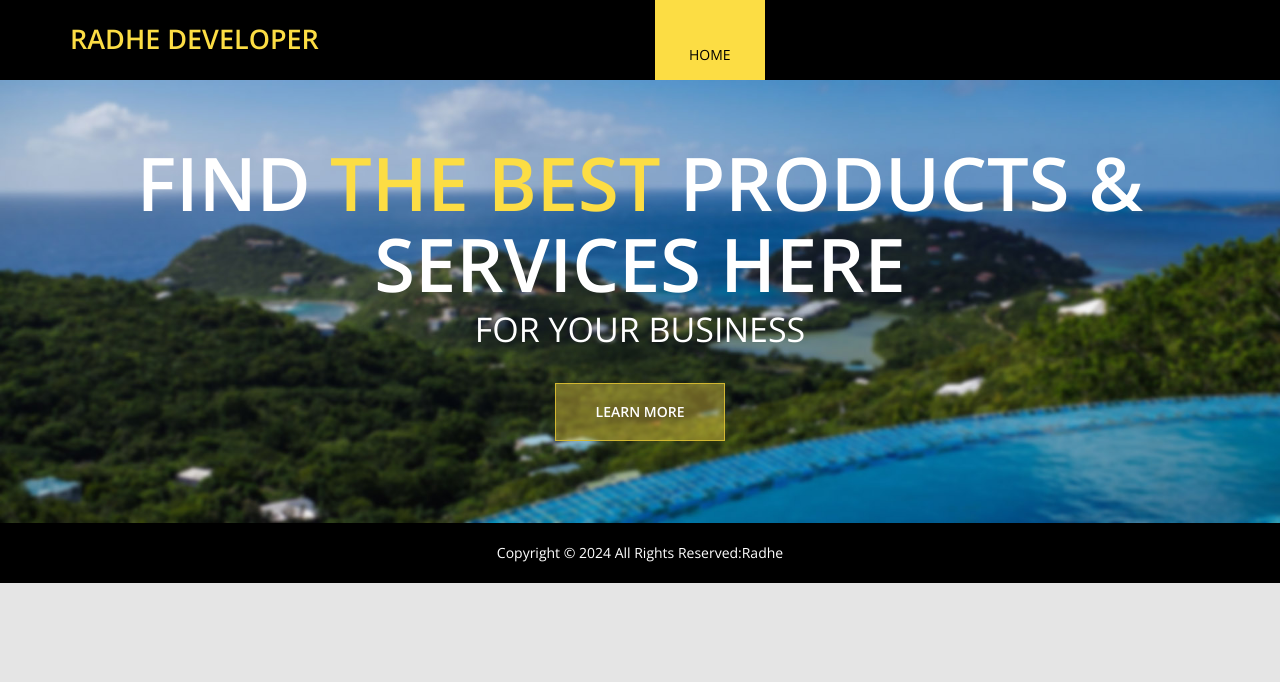
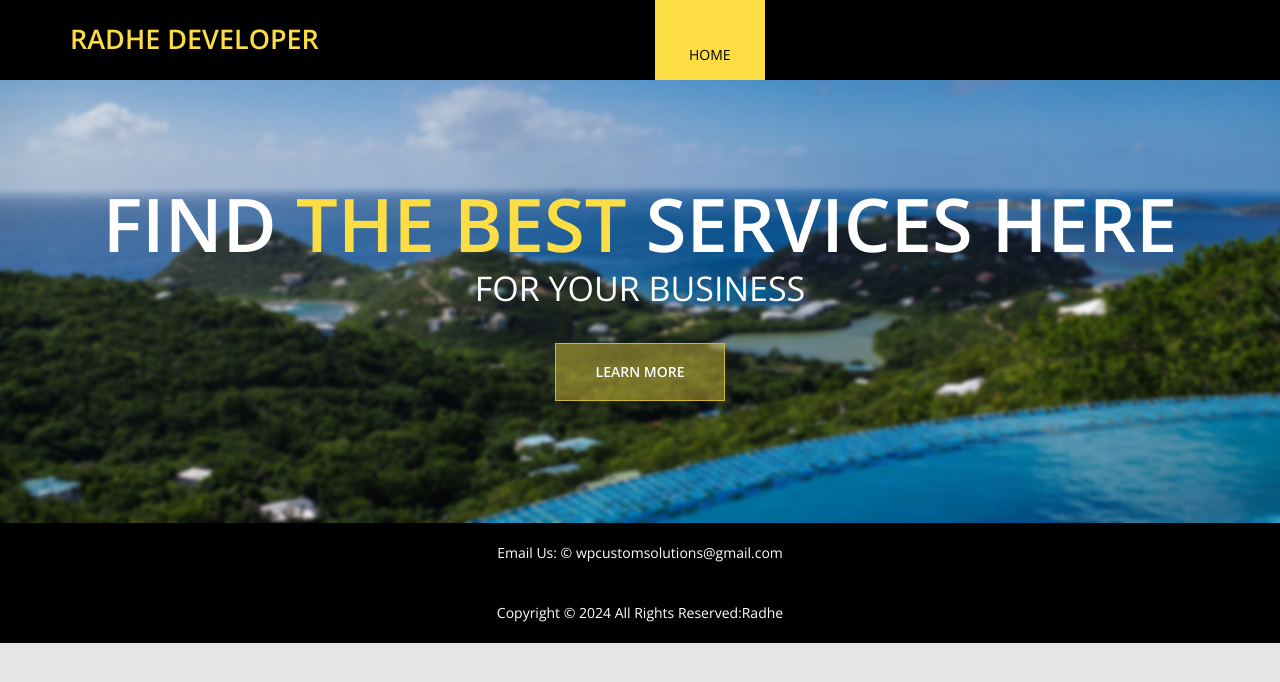
Before and after one commit to radheradhe2023/radhedeveloper, a plain HTML site: page index.html in a window 1280 px wide. Shown: the top 682 px of the page. Drawn offline with nearby package versions, Linux system fonts and the light colour scheme.

Commit message:
Update index.html

```diff
--- a/index.html
+++ b/index.html
@@ -45,7 +45,7 @@
 		  <ul class="slides">
 		    <li>
 			    <div class="tm-banner-inner">
-					<h1 class="tm-banner-title">Find <span class="tm-yellow-text">The Best</span> Products & Services here</h1>
+					<h1 class="tm-banner-title">Find <span class="tm-yellow-text">The Best</span> Services here</h1>
 					<p class="tm-banner-subtitle">For Your Business</p>
 					<a href="#more" class="tm-banner-link">Learn More</a>
 				</div>
@@ -53,7 +53,7 @@
 		    </li>
 		    <li>
 			    <div class="tm-banner-inner">
-					<h1 class="tm-banner-title">Find<span class="tm-yellow-text">The Best</span> Products & Services here</h1>
+					<h1 class="tm-banner-title">Find<span class="tm-yellow-text">The Best</span> Support here</h1>
 					<p class="tm-banner-subtitle">For Your Business</p>
 					<a href="#more" class="tm-banner-link">Learn More</a>
 				</div>
@@ -61,7 +61,7 @@
 		    </li>
 		    <li>
 			    <div class="tm-banner-inner">
-					<h1 class="tm-banner-title">Find <span class="tm-yellow-text">The Best</span> Products & Services here</h1>
+					<h1 class="tm-banner-title">Find <span class="tm-yellow-text">The Best</span> Products here</h1>
 					<p class="tm-banner-subtitle">For Your Business</p>
 					<a href="#more" class="tm-banner-link">Learn More</a>
 				</div>
@@ -70,6 +70,13 @@
 		  </ul>
 		</div>
 	</section>
+	  <footer class="tm-black-bg">
+		<div class="container">
+			<div class="row">
+				<p class="tm-copyright-text">Email Us: &copy; wpcustomsolutions@gmail.com</p>
+			</div>
+		</div>
+	</footer>
 	<footer class="tm-black-bg">
 		<div class="container">
 			<div class="row">
```
